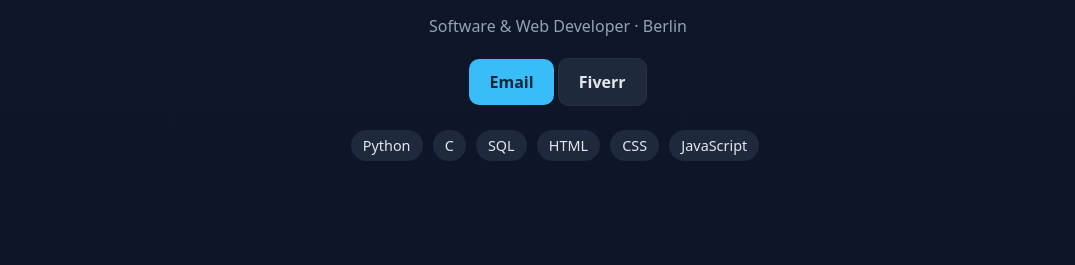
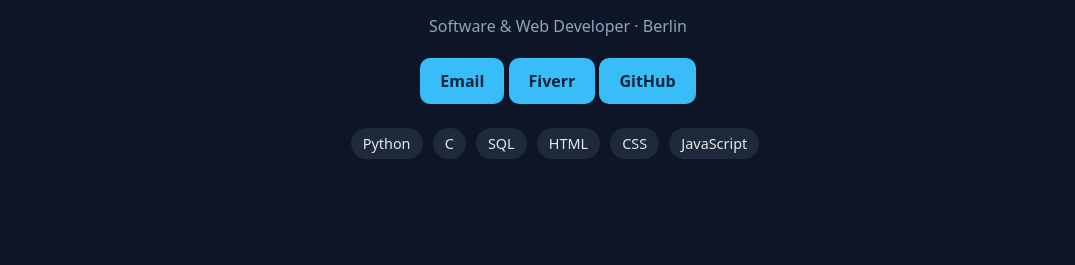
Before and after one commit to kerem390/kerem390.github.io, a plain HTML site: page index.html in a window 1280 px wide. Shown: the part 359-624 px from the top of the page, without its empty margins (82-1157 px from the left). Drawn offline with Linux system fonts and the light colour scheme.

Commit message:
Update index.html

```diff
--- a/index.html
+++ b/index.html
@@ -69,7 +69,8 @@
 
       <div class="actions">
         <a class="btn btn-primary" href="mailto:kerembiskin@hotmail.com">Email</a>
-        <a class="btn btn-ghost" href="https://www.fiverr.com/" target="_blank" rel="noopener">Fiverr</a>
+        <a class="btn btn-primary" href="https://www.fiverr.com/" target="_blank" rel="noopener">Fiverr</a>
+        <a class="btn btn-primary" href="https://github.com/kerem390" target="_blank" rel="noopener">GitHub</a>
       </div>
 
       <div style="margin-top:18px">
```
